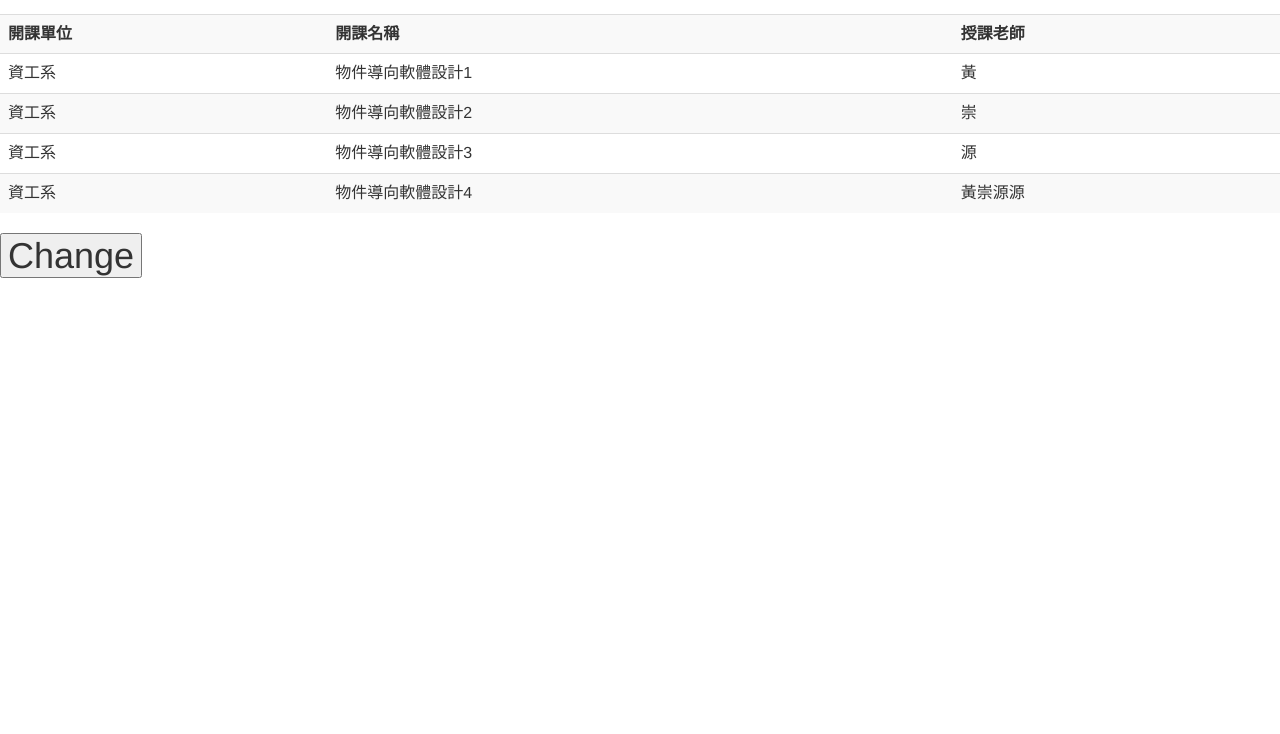
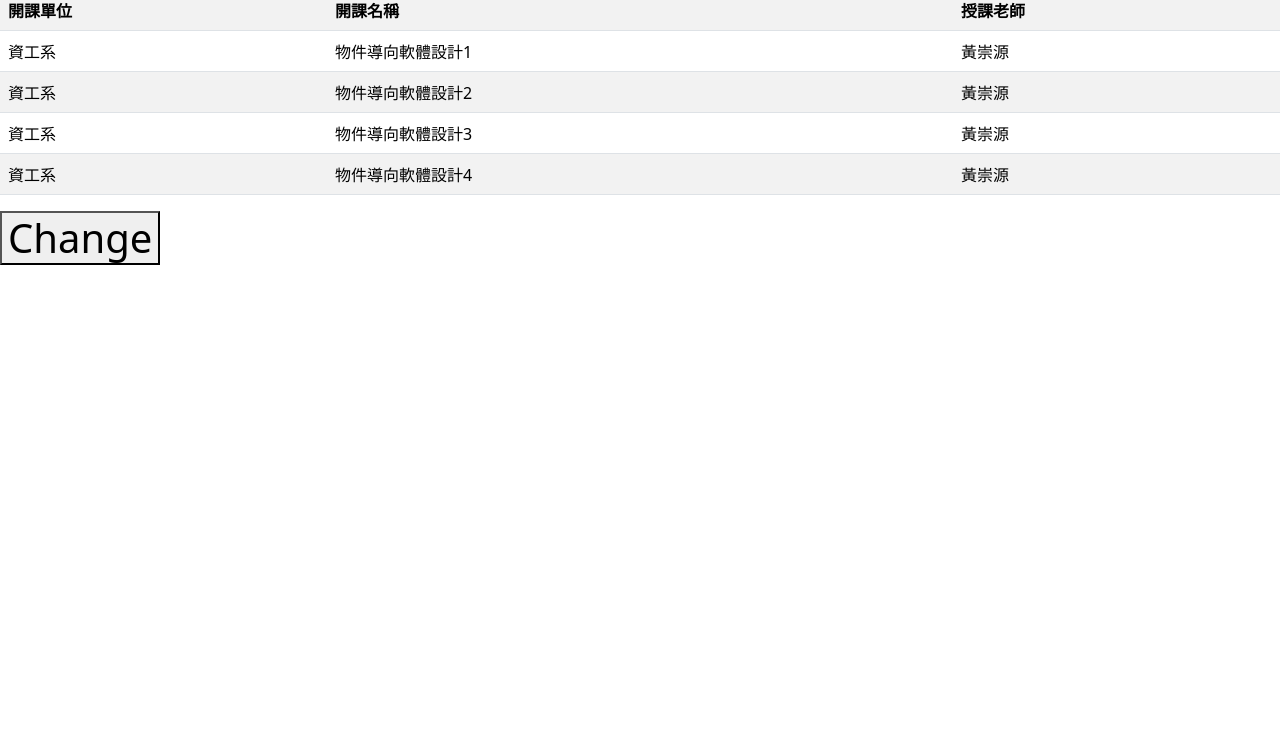
Before and after one commit to JerryWu1004/JerryWu1004.github.io, a plain HTML site: page index.html in a window 1280 px wide. Shown: the part 66-800 px from the top of the page. Drawn offline with nearby package versions, Linux system fonts and the light colour scheme.

Commit message:
Update index.html

```diff
--- a/index.html
+++ b/index.html
@@ -9,13 +9,17 @@
 
   gtag('config', 'G-BD6V0FW2CZ');
 </script>
-<link rel="stylesheet" href="https://maxcdn.bootstrapcdn.com/bootstrap
-/3.4.1/css/bootstrap.min.css">
+<link href="https://cdn.jsdelivr.net/npm/bootstrap@5.3.0-alpha1/dist/css/bootstrap.min.css" rel="stylesheet" integrity="sha384-GLhlTQ8iRABdZLl6O3oVMWSktQOp6b7In1Zl3/Jr59b6EGGoI1aFkw7cmDA6j6gD" crossorigin="anonymous">
 </head>
 <body>
+<style>
+  .my-col{
+    background-color: bisque;
 
+  }
+</style>
 <h1>資工選課課表<h1>
-<table id="csie" class="table table-striped table-hover">
+<table id="csie" class="table table-striped table-hover my-col align-items-center">
   <tr>
     <th>開課單位</th>
     <th>開課名稱</th>
@@ -24,30 +28,31 @@
   <tr>
     <td>資工系</td>
     <td>物件導向軟體設計1</td>
-    <td>黃</td>
+    <td>黃崇源</td>
    </tr>
   <tr>
     <td>資工系</td>
     <td>物件導向軟體設計2</td>
-    <td>崇</td>
+    <td>黃崇源</td>
    </tr>
   <tr>
     <td>資工系</td>
     <td>物件導向軟體設計3</td>
-    <td>源</td>
+    <td>黃崇源</td>
    </tr>
   <tr>
     <td>資工系</td>
     <td>物件導向軟體設計4</td>
-    <td>黃崇源源</td>
+    <td>黃崇源</td>
    </tr>
  </table>
 <button onclick="changeResult()">Change</button>
 <script>
  function changeResult() {
    var myTable = document.getElementById("csie");
-   myTable.rows[1].cells[2].innerHTML = "李春良";
+   myTable.rows[1].cells[2].innerHTML = "黃崇源";
  }
  </script>
+ <script src="https://cdn.jsdelivr.net/npm/bootstrap@5.3.0-alpha1/dist/js/bootstrap.bundle.min.js" integrity="sha384-w76AqPfDkMBDXo30jS1Sgez6pr3x5MlQ1ZAGC+nuZB+EYdgRZgiwxhTBTkF7CXvN" crossorigin="anonymous"></script>
  </body>
  </html>
```
